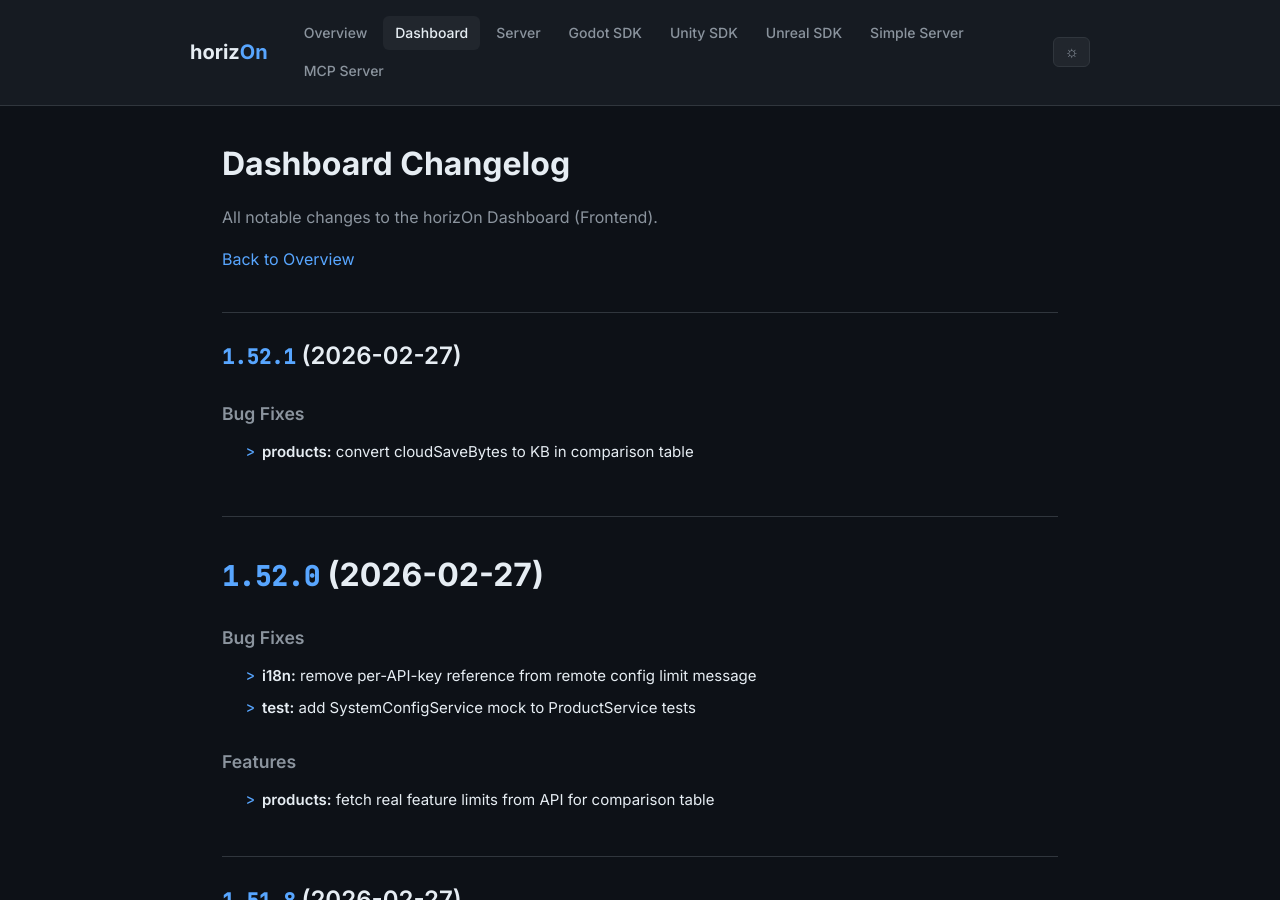
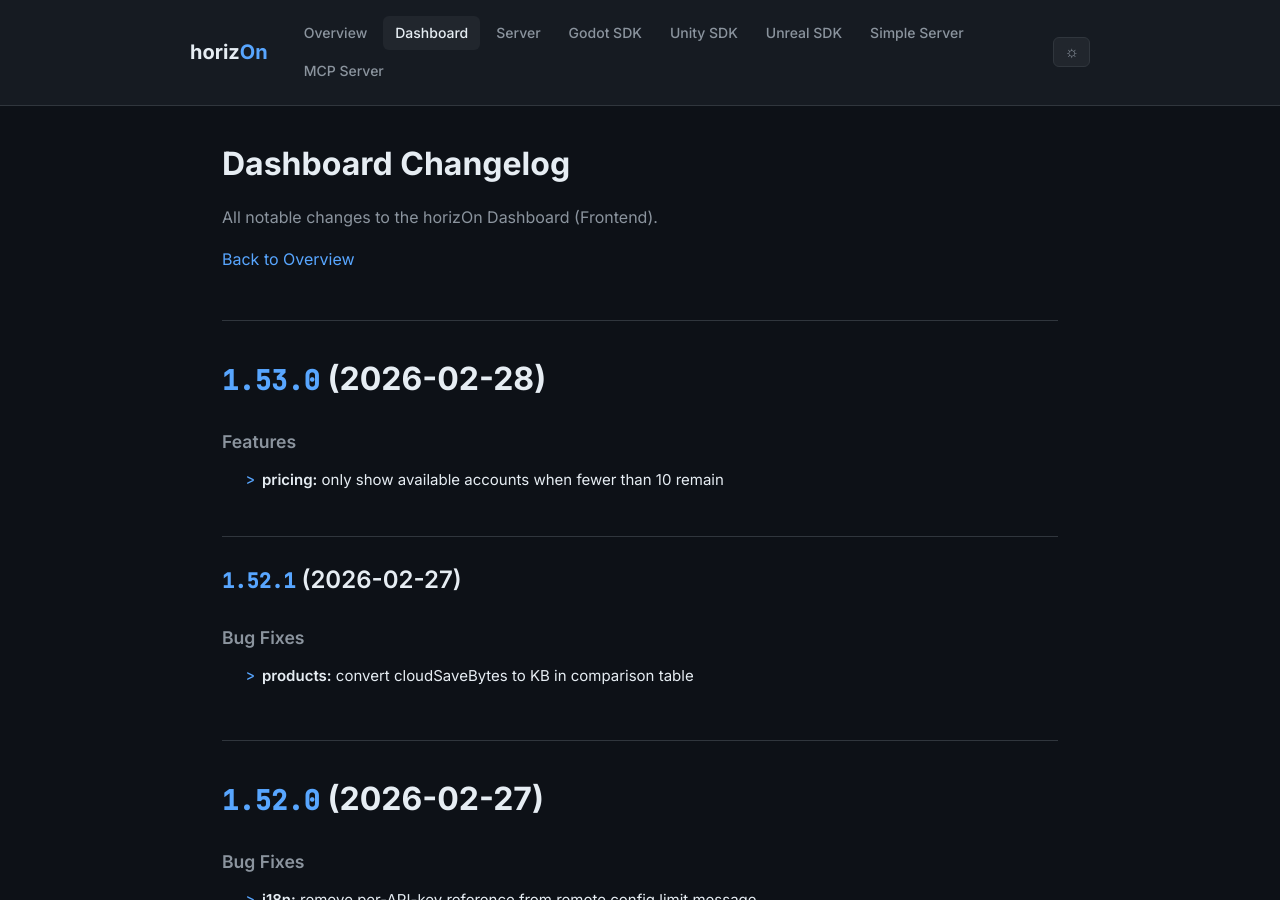
Before and after one commit to ProjectMakersDE/horizOn-Changelog, a Jekyll site: the page built from dashboard-changelog.md, in a window 1280 px wide and 900 px high. Built offline with Jekyll 4.4.1, drawn with Linux system fonts in a browser that asks for light colours.

Commit message:
chore: sync changelogs [skip ci]

```diff
--- a/dashboard-changelog.md
+++ b/dashboard-changelog.md
@@ -8,6 +8,13 @@ title: Dashboard Changelog
 All notable changes to the horizOn Dashboard (Frontend).
 
 [Back to Overview](.)
+
+# [1.53.0](https://github.com/ProjectMakersDE/horizOn-Dashboard/compare/v1.52.1...v1.53.0) (2026-02-28)
+
+
+### Features
+
+* **pricing:** only show available accounts when fewer than 10 remain ([f76b1b6](https://github.com/ProjectMakersDE/horizOn-Dashboard/commit/f76b1b68c58ff25cdc4cf55718b2c86c46726276))
 
 ## [1.52.1](https://github.com/ProjectMakersDE/horizOn-Dashboard/compare/v1.52.0...v1.52.1) (2026-02-27)
 
```
Also changed, not shown: index.md (+1 -1 lines).
